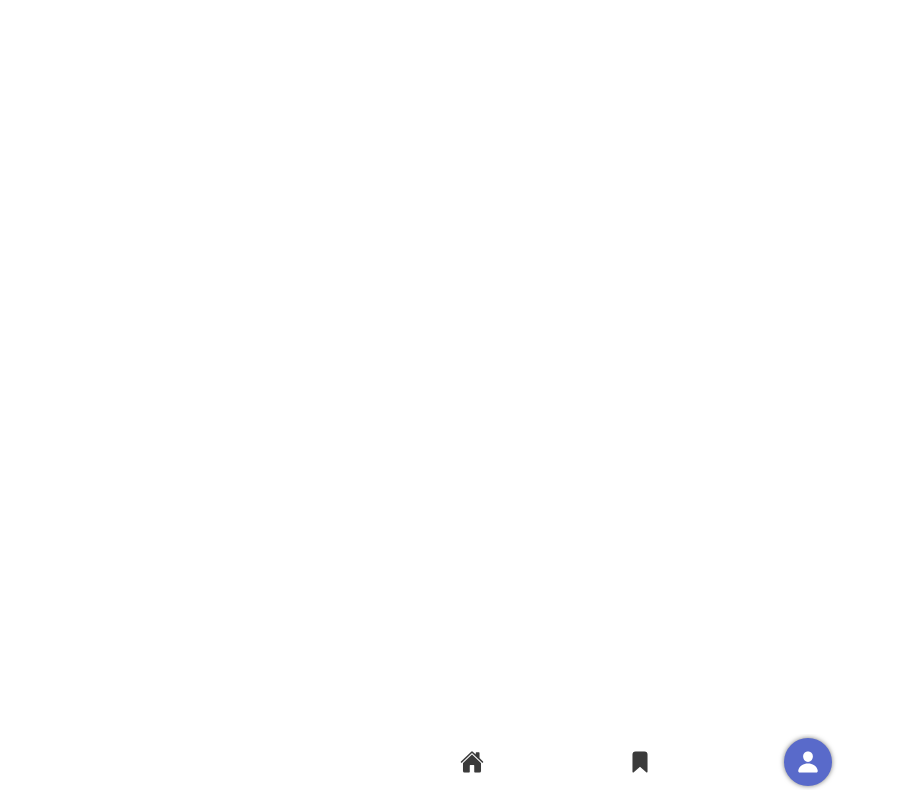
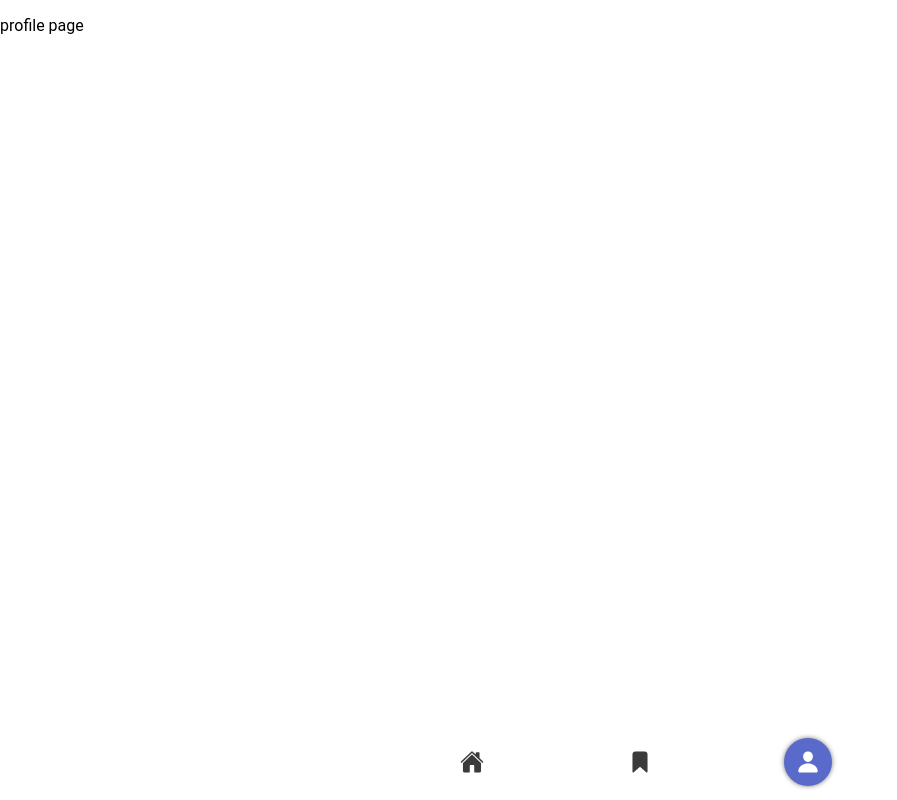
Before and after one commit to K-Amir/tfgbuses, a React (Create React App) app in the folder busbookingapp/: page /profile in a window 1280 px wide. Shown: the whole page, without its empty margins (0-897 px from the left). Built offline with nearby package versions, Linux system fonts and the light colour scheme.

Commit message:
Fixing colors again

```diff
--- a/busbookingapp/src/App.css
+++ b/busbookingapp/src/App.css
@@ -3,7 +3,6 @@
   padding: 12px;
   border-radius: 50%;
   transition: all 0.3s ease-out;
-
 }
 
 .tab-selected ion-icon {
@@ -12,13 +11,11 @@
   border-radius: 50%;
   color: white;
   box-shadow: 0px 0px 5px rgba(0, 0, 0, 0.529);
-
 }
 .tab-bar {
   padding: 10px 0px;
   border: none;
   background: white;
-
 }
 .disable-ripple {
   --ripple-color: transparent;
--- a/busbookingapp/src/pages/home/Home.tsx
+++ b/busbookingapp/src/pages/home/Home.tsx
@@ -1,17 +1,11 @@
-import {
-  IonContent,
-  IonHeader,
-  IonPage,
-  IonTitle,
-  IonToolbar,
-} from "@ionic/react";
+import { IonContent, IonHeader, IonPage } from "@ionic/react";
 
 import "./Home.css";
 
 const Home: React.FC = () => {
   return (
     <IonPage>
-      <IonContent class="container" fullscreen color="light">
+      <IonContent class="container" color="light" fullscreen>
         <h1>test</h1>
       </IonContent>
     </IonPage>
--- a/busbookingapp/src/pages/profile/Profile.tsx
+++ b/busbookingapp/src/pages/profile/Profile.tsx
@@ -10,12 +10,8 @@ import React from "react";
 const Profile: React.FC = () => {
   return (
     <IonPage>
-      <IonContent fullscreen>
-        <IonHeader collapse="condense">
-          <IonToolbar>
-            <IonTitle size="large">Blank</IonTitle>
-          </IonToolbar>
-        </IonHeader>
+      <IonContent fullscreen color="light">
+        <p>profile page </p>
       </IonContent>
     </IonPage>
   );
--- a/busbookingapp/src/theme/variables.css
+++ b/busbookingapp/src/theme/variables.css
@@ -68,12 +68,12 @@ http://ionicframework.com/docs/theming/ */
   --ion-color-medium-tint: #9d9fa6;
 
   /** light **/
-  --ion-color-light: #f4f5f8;
+  --ion-color-light: #ffffff;
   --ion-color-light-rgb: 244, 245, 248;
   --ion-color-light-contrast: #000000;
   --ion-color-light-contrast-rgb: 0, 0, 0;
-  --ion-color-light-shade: #d7d8da;
-  --ion-color-light-tint: #f5f6f9;
+  --ion-color-light-shade: #ffffff;
+  --ion-color-light-tint: #ffffff;
 }
 
 @media (prefers-color-scheme: dark) {
@@ -84,65 +84,65 @@ http://ionicframework.com/docs/theming/ */
 
   body {
     --ion-color-primary: #596aca;
-    --ion-color-primary-rgb: 66,140,255;
+    --ion-color-primary-rgb: 66, 140, 255;
     --ion-color-primary-contrast: #ffffff;
-    --ion-color-primary-contrast-rgb: 255,255,255;
+    --ion-color-primary-contrast-rgb: 255, 255, 255;
     --ion-color-primary-shade: #3a7be0;
     --ion-color-primary-tint: #5598ff;
 
     --ion-color-secondary: #50c8ff;
-    --ion-color-secondary-rgb: 80,200,255;
+    --ion-color-secondary-rgb: 80, 200, 255;
     --ion-color-secondary-contrast: #ffffff;
-    --ion-color-secondary-contrast-rgb: 255,255,255;
+    --ion-color-secondary-contrast-rgb: 255, 255, 255;
     --ion-color-secondary-shade: #46b0e0;
     --ion-color-secondary-tint: #62ceff;
 
     --ion-color-tertiary: #6a64ff;
-    --ion-color-tertiary-rgb: 106,100,255;
+    --ion-color-tertiary-rgb: 106, 100, 255;
     --ion-color-tertiary-contrast: #ffffff;
-    --ion-color-tertiary-contrast-rgb: 255,255,255;
+    --ion-color-tertiary-contrast-rgb: 255, 255, 255;
     --ion-color-tertiary-shade: #5d58e0;
     --ion-color-tertiary-tint: #7974ff;
 
     --ion-color-success: #2fdf75;
-    --ion-color-success-rgb: 47,223,117;
+    --ion-color-success-rgb: 47, 223, 117;
     --ion-color-success-contrast: #000000;
-    --ion-color-success-contrast-rgb: 0,0,0;
+    --ion-color-success-contrast-rgb: 0, 0, 0;
     --ion-color-success-shade: #29c467;
     --ion-color-success-tint: #44e283;
 
     --ion-color-warning: #ffd534;
-    --ion-color-warning-rgb: 255,213,52;
+    --ion-color-warning-rgb: 255, 213, 52;
     --ion-color-warning-contrast: #000000;
-    --ion-color-warning-contrast-rgb: 0,0,0;
+    --ion-color-warning-contrast-rgb: 0, 0, 0;
     --ion-color-warning-shade: #e0bb2e;
     --ion-color-warning-tint: #ffd948;
 
     --ion-color-danger: #ff4961;
-    --ion-color-danger-rgb: 255,73,97;
+    --ion-color-danger-rgb: 255, 73, 97;
     --ion-color-danger-contrast: #ffffff;
-    --ion-color-danger-contrast-rgb: 255,255,255;
+    --ion-color-danger-contrast-rgb: 255, 255, 255;
     --ion-color-danger-shade: #e04055;
     --ion-color-danger-tint: #ff5b71;
 
     --ion-color-dark: #f4f5f8;
-    --ion-color-dark-rgb: 244,245,248;
+    --ion-color-dark-rgb: 244, 245, 248;
     --ion-color-dark-contrast: #000000;
-    --ion-color-dark-contrast-rgb: 0,0,0;
+    --ion-color-dark-contrast-rgb: 0, 0, 0;
     --ion-color-dark-shade: #d7d8da;
     --ion-color-dark-tint: #f5f6f9;
 
     --ion-color-medium: #989aa2;
-    --ion-color-medium-rgb: 152,154,162;
+    --ion-color-medium-rgb: 152, 154, 162;
     --ion-color-medium-contrast: #000000;
-    --ion-color-medium-contrast-rgb: 0,0,0;
+    --ion-color-medium-contrast-rgb: 0, 0, 0;
     --ion-color-medium-shade: #86888f;
     --ion-color-medium-tint: #a2a4ab;
 
     --ion-color-light: #ffffff;
-    --ion-color-light-rgb: 34,36,40;
+    --ion-color-light-rgb: 34, 36, 40;
     --ion-color-light-contrast: #ffffff;
-    --ion-color-light-contrast-rgb: 255,255,255;
+    --ion-color-light-contrast-rgb: 255, 255, 255;
     --ion-color-light-shade: #1e2023;
     --ion-color-light-tint: #383a3e;
   }
@@ -154,10 +154,10 @@ http://ionicframework.com/docs/theming/ */
 
   .ios body {
     --ion-background-color: #000000;
-    --ion-background-color-rgb: 0,0,0;
+    --ion-background-color-rgb: 0, 0, 0;
 
     --ion-text-color: #ffffff;
-    --ion-text-color-rgb: 255,255,255;
+    --ion-text-color-rgb: 255, 255, 255;
 
     --ion-color-step-50: #0d0d0d;
     --ion-color-step-100: #1a1a1a;
@@ -190,7 +190,6 @@ http://ionicframework.com/docs/theming/ */
     --ion-toolbar-border-color: var(--ion-color-step-250);
   }
 
-
   /*
    * Material Design Dark Theme
    * -------------------------------------------
@@ -198,10 +197,10 @@ http://ionicframework.com/docs/theming/ */
 
   .md body {
     --ion-background-color: #121212;
-    --ion-background-color-rgb: 18,18,18;
+    --ion-background-color-rgb: 18, 18, 18;
 
     --ion-text-color: #ffffff;
-    --ion-text-color-rgb: 255,255,255;
+    --ion-text-color-rgb: 255, 255, 255;
 
     --ion-border-color: #222222;
 
```
Lines whose indentation alone changed are shown as unchanged.
